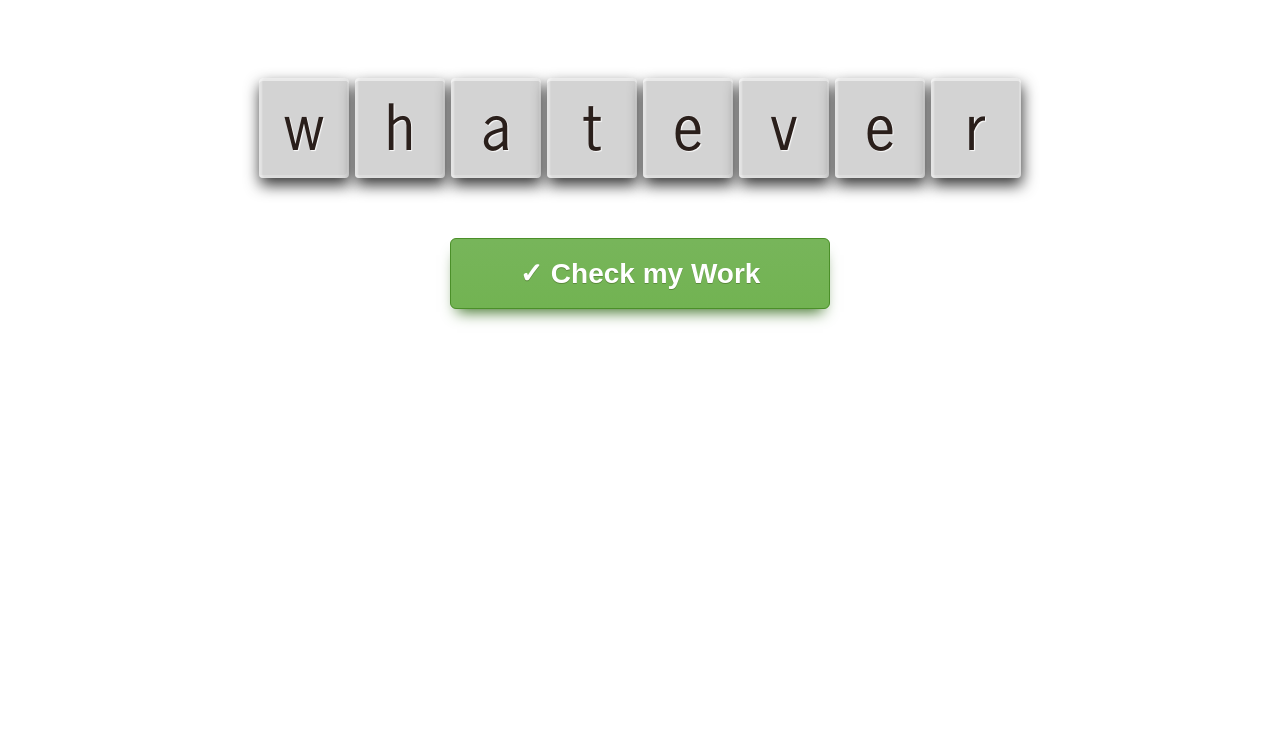
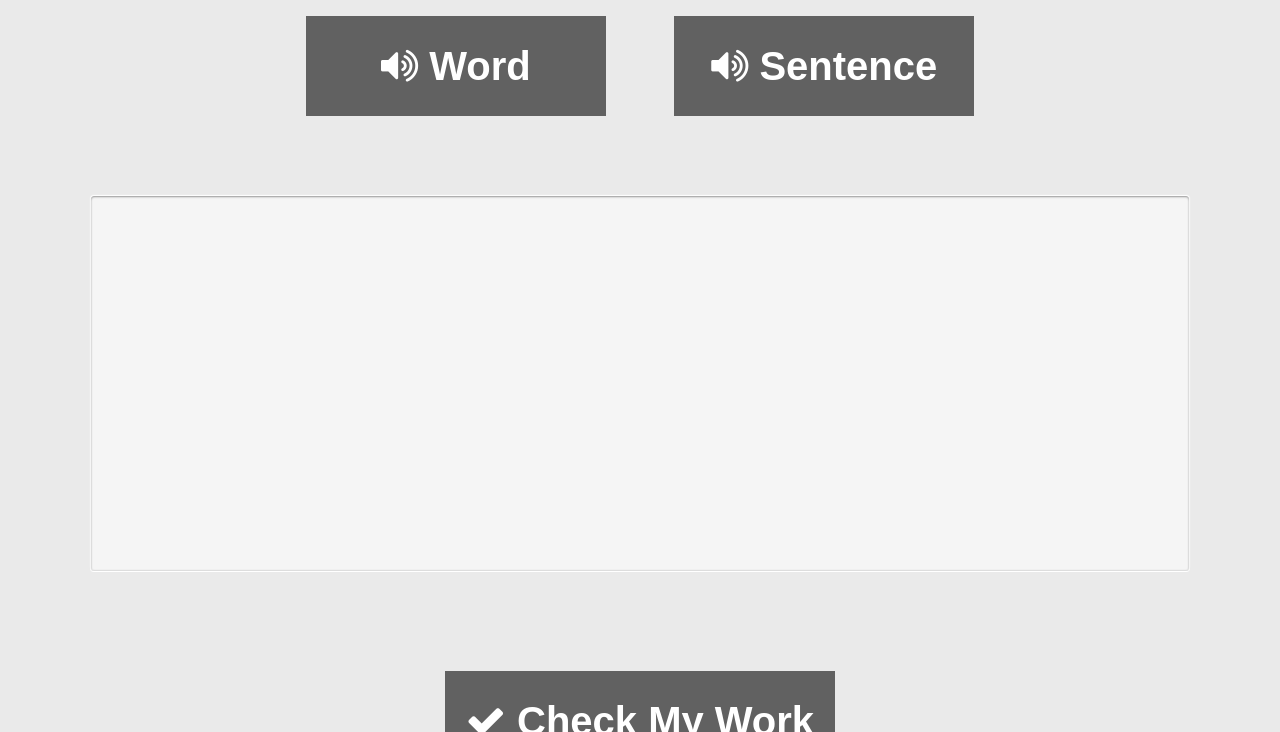
Before and after one commit to NateBiessener/GogyUp, a website: page ui-ux/public/index.html in a window 1280 px wide. Shown: the part 337-1069 px from the top of the page. Before the commit the page ends 800 px from the top, so only its background shows below. Drawn offline with Linux system fonts and the light colour scheme.

Commit message:
grayscale words

```diff
--- a/ui-ux/public/index.html
+++ b/ui-ux/public/index.html
@@ -11,21 +11,31 @@
     <script src="./scripts/client.js" charset="utf-8"></script>
     <link rel="stylesheet" href="https://maxcdn.bootstrapcdn.com/font-awesome/4.7.0/css/font-awesome.min.css">
     <link rel="stylesheet" href="./vendors/jquery-ui.min.css">
+    <link rel="stylesheet" href="./styles/foundation.min.css">
     <link rel="stylesheet" href="./styles/style.css">
   </head>
   <body>
     <div class="container">
-      <!-- <i class="fa fa-window-close" aria-hidden="true"></i> -->
-      <i class="fa fa-window-close fa-4x" id="close"></i>
+      <div id="close"><i class="fa fa-window-close fa-5x"></i></div>
+    <div class="data-sentence"><h1>Put the _____ on the axle.</h1></div>
+    <div class="button-container">
+    <button class="play-word"><i class="fa fa-volume-up" id="play-word" aria-hidden="true"></i>&nbsp;Word</button>
+    <button class="play-sentence"><i class="fa fa-volume-up" id="play-sentence" aria-hidden="true"></i>&nbsp;Sentence</button>
+  </div>
+    </div>
 
-    <div class="data-sentence"></div>
     <div class="playing-field">
       <canvas id="canvas"></canvas>
     </div>
-    <div class="data-tiles">whatever</div>
-    <!-- <button class="testButton"><i class="fa fa-check fa-5x" aria-hidden="true"></i></button> -->
+    <!-- <div class="playing-field">
+      <canvas id="canvas"></canvas>
+    </div> -->
 
-    <button class="checkButton">✓ Check my Work</button>
+    <button class="testButton"><i class="fa fa-check" id="button-check" aria-hidden="true"></i>&nbsp;Check My Work</button>
+
+    <div class="data-tiles">rgaxeqse</div>
+
+    <!-- <button class="checkButton">✓ Check my Work</button> -->
   </div>
   </body>
 </html>
--- a/ui-ux/public/styles/style.css
+++ b/ui-ux/public/styles/style.css
@@ -9,12 +9,20 @@
     src: url(./fonts/newsgothicstd.otf);
 }
 
+body {
+  background-color: #EAEAEA;
+  text-align: center;
+}
+
 .playing-field {
-  height: 234px;
+  /*height: 234px;*/
+  height: 375px;
+  clear: both;
+  background-color: #F5F5F5;
   display: block;
   margin: auto;
-  margin-top: 100px;
-  width: 70%;
+  margin-top: 80px;
+  width: 86%;
   border-radius: 4px;
   border: 1px solid transparent;
   border-top: none;
@@ -23,7 +31,6 @@
 }
 
 .data-tiles {
-	text-align: center;
 	margin-top: 70px;
 }
 
@@ -33,20 +40,23 @@
 }*/
 
 .data-tiles span[class^="char"] {
-	width: 90px;
-	height: 100px;
+	/*width: 90px;
+	height: 100px;*/
+  width: 110px;
+  height: 120px;
 	display: inline-block;
 	/*background: #e4d095;*/
-  background: lightgray;
+  background: #BDBDBD;
 	color: #2a1f1b;
 	border-radius: 4px;
-  font-family: NewsGothic, 'Helvetica', sans-serif;
+  font-family: NewsGothic, news-gothic-std, 'Helvetica', sans-serif;
 	font-size: 60px;
 	font-weight: 400;
-	/*line-height: 100px;*/
-  line-height: 110px;
-	margin: 10px 3px;
-	text-align: center;
+  /*line-height: 110px;*/
+  line-height: 120px;
+	/*margin: 10px 3px;*/
+  margin: 45px 60px;
+	text-alig: center;
 	cursor: default;
 	text-shadow:
 		1px 1px 1px rgba(255, 255, 255, 0.9),
@@ -61,7 +71,7 @@
 
 }
 
-.checkButton {
+/*.checkButton {
   width: 30%;
   margin-left: 35%;
   margin-right: 35%;
@@ -94,11 +104,80 @@
 .checkButton:active {
 	position:relative;
 	top:1px;
+}*/
+
+.testButton {
+  background-color: #616161;
+  color: white;
+  /*width: 20%;*/
+  margin-left: 30%;
+  margin-right: 30%;
+  margin-top: 100px;
+  padding: 30px 21px;
+  font-size: 40px;
+  font-weight: bold;
+  font-family: sans-serif;
+}
+
+#button-check {
+  float: left;
 }
 
 #close{
-  color: red;
+  color: #616161;
   position: absolute;
   top: 10px;
   right: 10px;
 }
+
+h1 {
+  font-size: 70px;
+  margin-top: 175px;
+  margin-bottom: 80px;
+}
+
+.button-container {
+  text-align: center;
+}
+
+.play-word {
+background-color: #616161;
+color: white;
+/*width: 280px;*/
+width: 300px;
+ height: 100px;
+/*margin-left: 58%;*/
+margin-right: 5%;
+/*margin-left: 60%;*/
+/*margin-right: 30%;*/
+/*margin-top: 100px;*/
+/*margin-bottom: 100px;*/
+padding: 30px 21px;
+font-size: 40px;
+font-weight: bold;
+font-family: sans-serif;
+/*float: left;*/
+/*display: inline;*/
+white-space: nowrap;
+}
+
+.play-sentence {
+  background-color: #616161;
+  color: white;
+  /*width: 350px;*/
+  width: 300px;
+ height: 100px;
+  /*margin-left: 5%;*/
+  /*margin-right: 52.5%;*/
+  /*margin-left: 53%;*/
+  /*margin-right: 30%;*/
+  /*margin-bottom: 100px;*/
+  /*margin-top: 10px;*/
+  padding: 30px 21px;
+  font-size: 40px;
+  font-weight: bold;
+  font-family: sans-serif;
+  /*float: right;*/
+  /*display: inline;*/
+  white-space: nowrap;
+}
```
